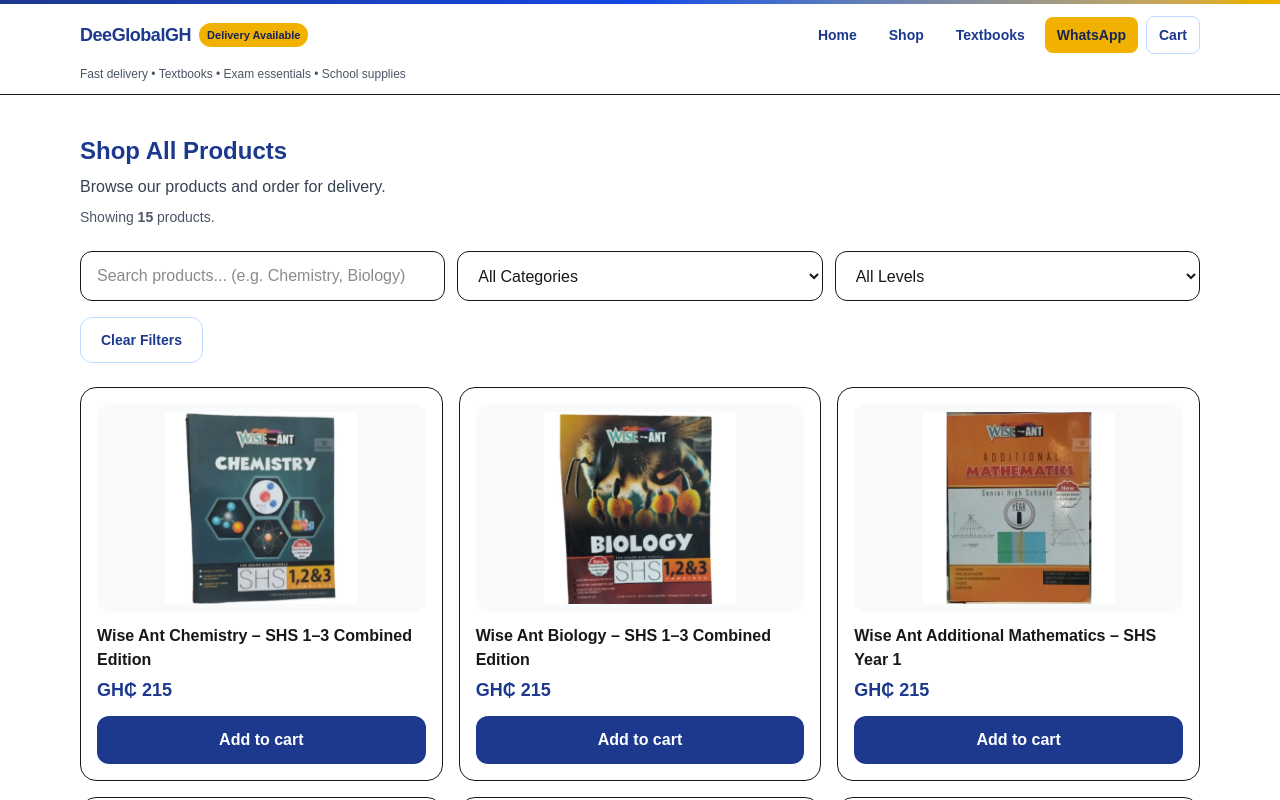
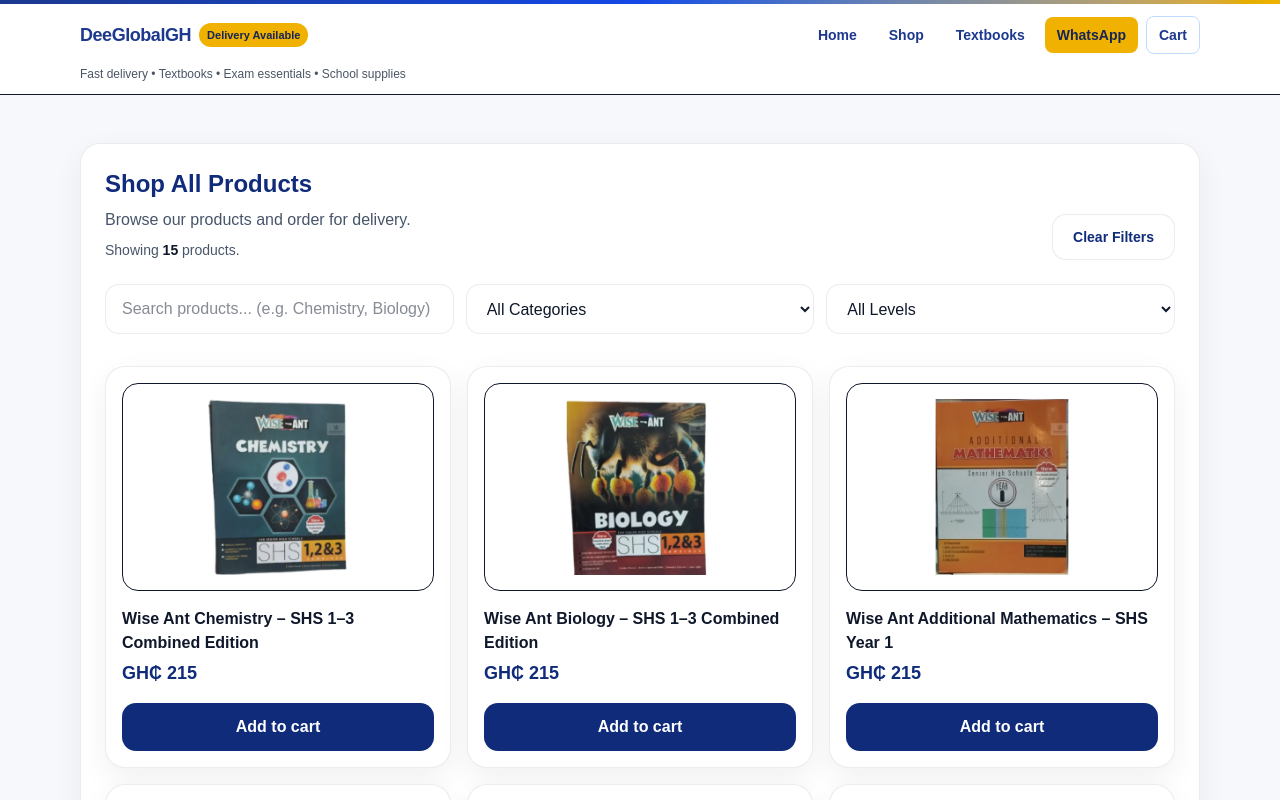
Before and after one commit to dlanquaye/deeglobalgh-website, a Next.js app: page /shop in a window 1280 px wide. Shown: the top 800 px of the page. Built offline with nearby package versions, Linux system fonts and the light colour scheme.

Commit message:
Premium clean UI styling across shop cart product

```diff
--- a/app/globals.css
+++ b/app/globals.css
@@ -1,4 +1,23 @@
 @import "tailwindcss";
+
+/* =========================
+   Premium Clean Foundation
+   ========================= */
+:root {
+  --bg-page: #f6f8fb;
+  --bg-card: #ffffff;
+
+  --text-main: #0f172a;
+  --text-muted: #475569;
+
+  --border: rgba(15, 23, 42, 0.08);
+
+  --brand-blue: #0f2b7a;
+  --brand-blue-soft: rgba(15, 43, 122, 0.08);
+
+  --brand-yellow: #facc15;
+  --shadow-soft: 0 10px 30px rgba(2, 6, 23, 0.06);
+}
 
 html,
 body {
@@ -6,20 +25,41 @@ body {
   overflow-x: hidden;
 }
 
-:root {
-  --background: #ffffff;
-  --foreground: #171717;
+body {
+  background: var(--bg-page);
+  color: var(--text-main);
+  font-family: Arial, Helvetica, sans-serif;
 }
 
-@media (prefers-color-scheme: dark) {
-  :root {
-    --background: #0a0a0a;
-    --foreground: #ededed;
-  }
+/* ✅ Premium Clean reusable UI classes */
+.card-brand {
+  border: 1px solid var(--border);
+  border-radius: 20px;
+  background: var(--bg-card);
+  box-shadow: var(--shadow-soft);
 }
 
-body {
-  background: var(--background);
-  color: var(--foreground);
-  font-family: Arial, Helvetica, sans-serif;
+.btn-primary {
+  border-radius: 14px;
+  background: var(--brand-blue);
+  color: #ffffff;
+  font-weight: 800;
+  transition: opacity 200ms ease;
 }
+
+.btn-primary:hover {
+  opacity: 0.92;
+}
+
+.btn-outline {
+  border-radius: 14px;
+  border: 1px solid var(--border);
+  background: #ffffff;
+  font-weight: 800;
+}
+
+.input-brand {
+  border-radius: 14px;
+  border: 1px solid var(--border);
+  background: #ffffff;
+}
--- a/app/layout.tsx
+++ b/app/layout.tsx
@@ -132,7 +132,12 @@ export default function RootLayout({
           </header>
 
           {/* Page content */}
-          {children}
+<div className="min-h-screen bg-[color:var(--bg-page)]">
+  <div className="mx-auto max-w-6xl px-4 py-6">
+    {children}
+  </div>
+</div>
+
 
           {/* Footer */}
           <footer className="mt-16 border-t bg-gray-50">
--- a/app/shop/page.tsx
+++ b/app/shop/page.tsx
@@ -69,21 +69,17 @@ export default function ShopPage() {
     const q = query.trim().toLowerCase();
 
     return products.filter((p: any) => {
-      // SAFE fields (so the page never crashes)
       const name = String(p?.name || "").toLowerCase();
       const cat = String(p?.categorySlug || "").toLowerCase();
 
       const levelsArray = Array.isArray(p?.levelSlugs) ? p.levelSlugs : [];
       const levels = levelsArray.join(" ").toLowerCase();
 
-      // 1) Search match
       const matchesSearch =
         !q || name.includes(q) || cat.includes(q) || levels.includes(q);
 
-      // 2) Category match
       const matchesCategory = !category || p?.categorySlug === category;
 
-      // 3) Level match
       const matchesLevel = !level || levelsArray.includes(level);
 
       return matchesSearch && matchesCategory && matchesLevel;
@@ -91,17 +87,42 @@ export default function ShopPage() {
   }, [query, category, level]);
 
   return (
-    <main className="mx-auto max-w-6xl px-4 py-10">
-      <h1 className="text-2xl font-bold text-blue-900">Shop All Products</h1>
+    <main className="py-6">
+      <section className="card-brand p-6">
+        {/* Header */}
+        <div className="flex flex-col gap-2 sm:flex-row sm:items-end sm:justify-between">
+          <div>
+            <h1 className="text-2xl font-extrabold text-[color:var(--brand-blue)]">
+              Shop All Products
+            </h1>
 
-      <p className="mt-2 text-gray-700">
+            <p className="mt-2 text-[color:var(--text-muted)]">
               Browse our products and order for delivery.
             </p>
 
-      <p className="mt-2 text-sm text-gray-600">
-        Showing <span className="font-semibold">{filteredProducts.length}</span>{" "}
+            <p className="mt-2 text-sm text-[color:var(--text-muted)]">
+              Showing{" "}
+              <span className="font-semibold text-[color:var(--text-main)]">
+                {filteredProducts.length}
+              </span>{" "}
               product{filteredProducts.length === 1 ? "" : "s"}.
             </p>
+          </div>
+
+          {/* Clear Filters */}
+          <div className="mt-2 sm:mt-0">
+            <button
+              onClick={() => {
+                setQuery("");
+                setCategory("");
+                setLevel("");
+              }}
+              className="btn-outline px-5 py-3 text-sm text-[color:var(--brand-blue)] hover:bg-gray-50"
+            >
+              Clear Filters
+            </button>
+          </div>
+        </div>
 
         {/* Filters */}
         <div className="mt-6 grid grid-cols-1 gap-3 sm:grid-cols-3">
@@ -110,14 +131,14 @@ export default function ShopPage() {
             value={query}
             onChange={(e) => setQuery(e.target.value)}
             placeholder="Search products... (e.g. Chemistry, Biology)"
-          className="w-full rounded-xl border px-4 py-3 outline-none focus:ring-2 focus:ring-blue-900"
+            className="input-brand w-full px-4 py-3 outline-none focus:ring-2 focus:ring-blue-900"
           />
 
           {/* Category */}
           <select
             value={category}
             onChange={(e) => setCategory(e.target.value)}
-          className="w-full rounded-xl border px-4 py-3 outline-none focus:ring-2 focus:ring-blue-900"
+            className="input-brand w-full px-4 py-3 outline-none focus:ring-2 focus:ring-blue-900"
           >
             {CATEGORY_OPTIONS.map((c) => (
               <option key={c.label} value={c.value}>
@@ -130,7 +151,7 @@ export default function ShopPage() {
           <select
             value={level}
             onChange={(e) => setLevel(e.target.value)}
-          className="w-full rounded-xl border px-4 py-3 outline-none focus:ring-2 focus:ring-blue-900"
+            className="input-brand w-full px-4 py-3 outline-none focus:ring-2 focus:ring-blue-900"
           >
             {LEVEL_OPTIONS.map((l) => (
               <option key={l.label} value={l.value}>
@@ -140,55 +161,45 @@ export default function ShopPage() {
           </select>
         </div>
 
-      {/* Clear Filters */}
-      <div className="mt-4">
-        <button
-          onClick={() => {
-            setQuery("");
-            setCategory("");
-            setLevel("");
-          }}
-          className="rounded-xl border border-blue-200 bg-white px-5 py-3 text-sm font-bold text-blue-900 hover:bg-blue-50"
-        >
-          Clear Filters
-        </button>
-      </div>
-
         {/* Product Grid */}
-      <div className="mt-6 grid grid-cols-1 gap-4 sm:grid-cols-2 lg:grid-cols-3">
+        <div className="mt-8 grid grid-cols-1 gap-4 sm:grid-cols-2 lg:grid-cols-3">
           {filteredProducts.length > 0 ? (
             filteredProducts.map((p: any) => {
               const imageSrc = p?.image?.src || "/products/placeholder.webp";
               const imageAlt = p?.image?.alt || p?.name || "DeeglobalGh product";
-            const imageTitle = p?.image?.title || p?.name || "Product image";
+              const imageTitle =
+                p?.image?.title || p?.name || "Product image";
 
               return (
                 <Link
                   key={p?.id}
                   href={`/product/${p?.slug}`}
-                className="rounded-2xl border bg-white p-4 hover:bg-gray-50"
+                  className="card-brand p-4 transition hover:-translate-y-1 hover:shadow-xl"
                 >
-                <div className="flex h-52 items-center justify-center overflow-hidden rounded-xl bg-gray-50">
+                  <div className="flex h-52 items-center justify-center overflow-hidden rounded-2xl border bg-white">
                     <img
                       src={imageSrc}
                       alt={imageAlt}
                       title={imageTitle}
-                    className="h-48 w-auto object-contain"
+                      className="h-48 w-auto object-contain p-2"
                       loading="lazy"
                     />
                   </div>
 
-                <div className="mt-3 font-semibold">{p?.name}</div>
-                <div className="mt-1 font-bold text-lg text-blue-900">
+                  <div className="mt-4 font-semibold text-[color:var(--text-main)]">
+                    {p?.name}
+                  </div>
+
+                  <div className="mt-1 font-extrabold text-lg text-[color:var(--brand-blue)]">
                     GH₵ {p?.price}
                   </div>
 
                   <button
                     type="button"
-                  className="mt-3 w-full rounded-xl bg-blue-900 px-4 py-3 font-extrabold text-white hover:opacity-90"
+                    className="btn-primary mt-4 w-full px-4 py-3"
                     onClick={(e) => {
-                    e.preventDefault(); // prevents opening product page
-                    e.stopPropagation(); // prevents Link click bubbling
+                      e.preventDefault();
+                      e.stopPropagation();
                       addToCart(p, 1);
                     }}
                   >
@@ -198,11 +209,12 @@ export default function ShopPage() {
               );
             })
           ) : (
-          <div className="rounded-2xl border bg-white p-6 text-gray-700">
+            <div className="card-brand p-6 text-[color:var(--text-muted)]">
               No products match your filters.
             </div>
           )}
         </div>
+      </section>
     </main>
   );
 }
```
Also changed, not shown: app/cart/page.tsx (+58 -42 lines), app/product/[slug]/page.tsx (+87 -44 lines). Lines whose indentation alone changed are shown as unchanged.
